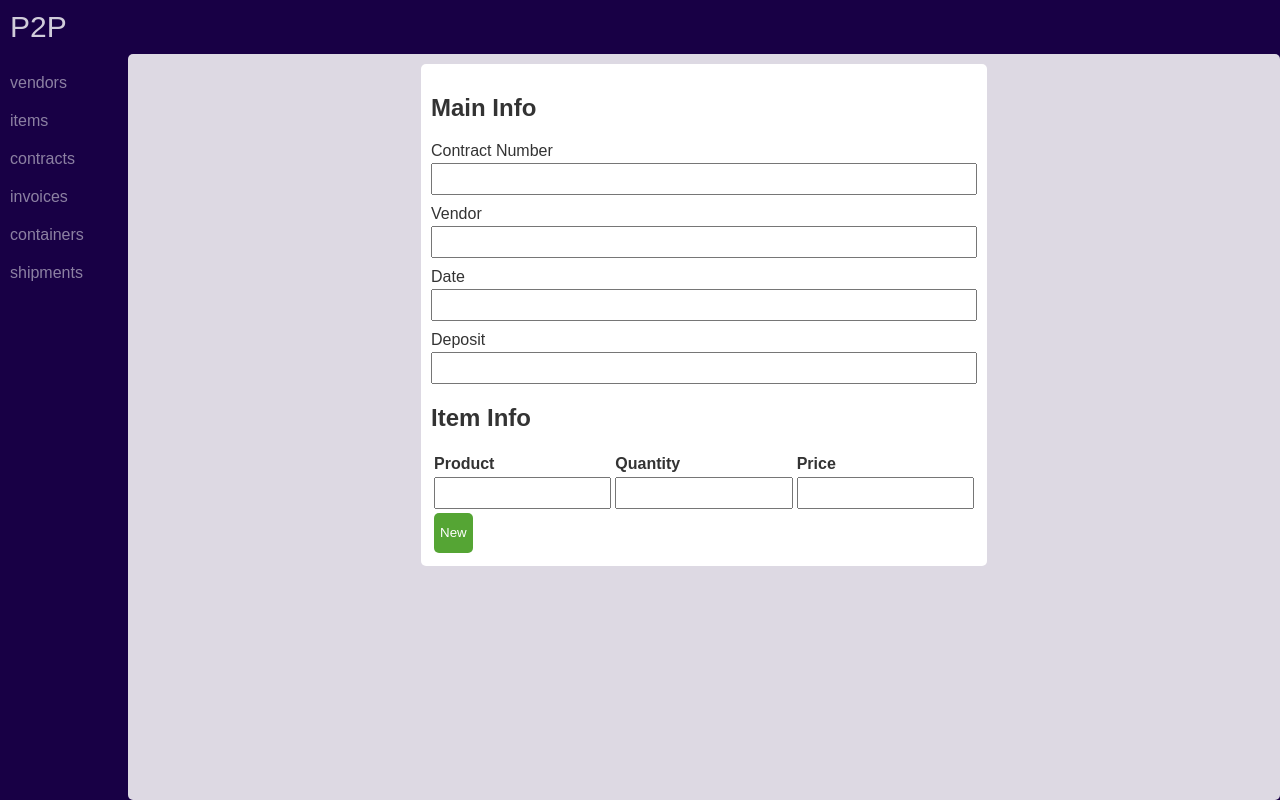
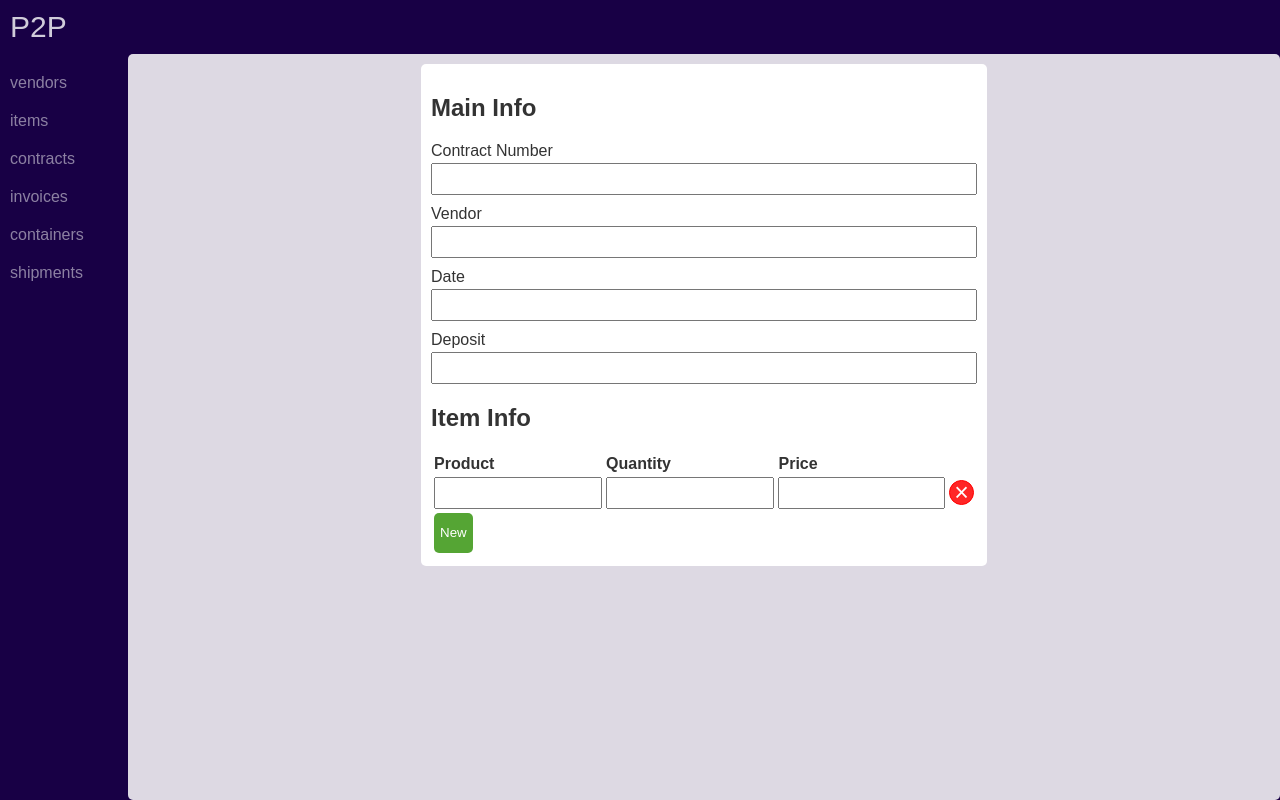
Before and after one commit to ryandabler/p2p, a React (Create React App) app: page /contracts/new in a window 1280 px wide. Built offline with nearby package versions, Linux system fonts and the light colour scheme.

Commit message:
add delete button to row items

```diff
--- a/src/components/new-contract-line-item.css
+++ b/src/components/new-contract-line-item.css
@@ -10,3 +10,20 @@
 .new-contract-line-items input{
     width: 100%;
 }
+
+.new-contract-line-items .x {
+    font-size: 25px;
+    display: flex;
+    width: 25px;
+    height: 25px;
+    align-items: center;
+    justify-content: center;
+    border: 1px solid rgb(255, 0, 0);
+    border-radius: 50%;
+    background-color: rgba(255, 0, 0, var(--opacity));
+    color: rgb(var(--clr-lt-main));
+}
+
+.new-contract-line-items .x:hover {
+    --opacity: 1;
+}
--- a/src/components/new-contract-line-item.js
+++ b/src/components/new-contract-line-item.js
@@ -31,6 +31,7 @@ export function NewContractLineItem(props) {
                         <td><input defaultValue={line.product} required /></td>
                         <td><input defaultValue={line.quantity} required /></td>
                         <td><input defaultValue={line.price} required /></td>
+                        <td><span className="x linkify">×</span></td>
                     </tr>
                 )}
                 <tr>
```
